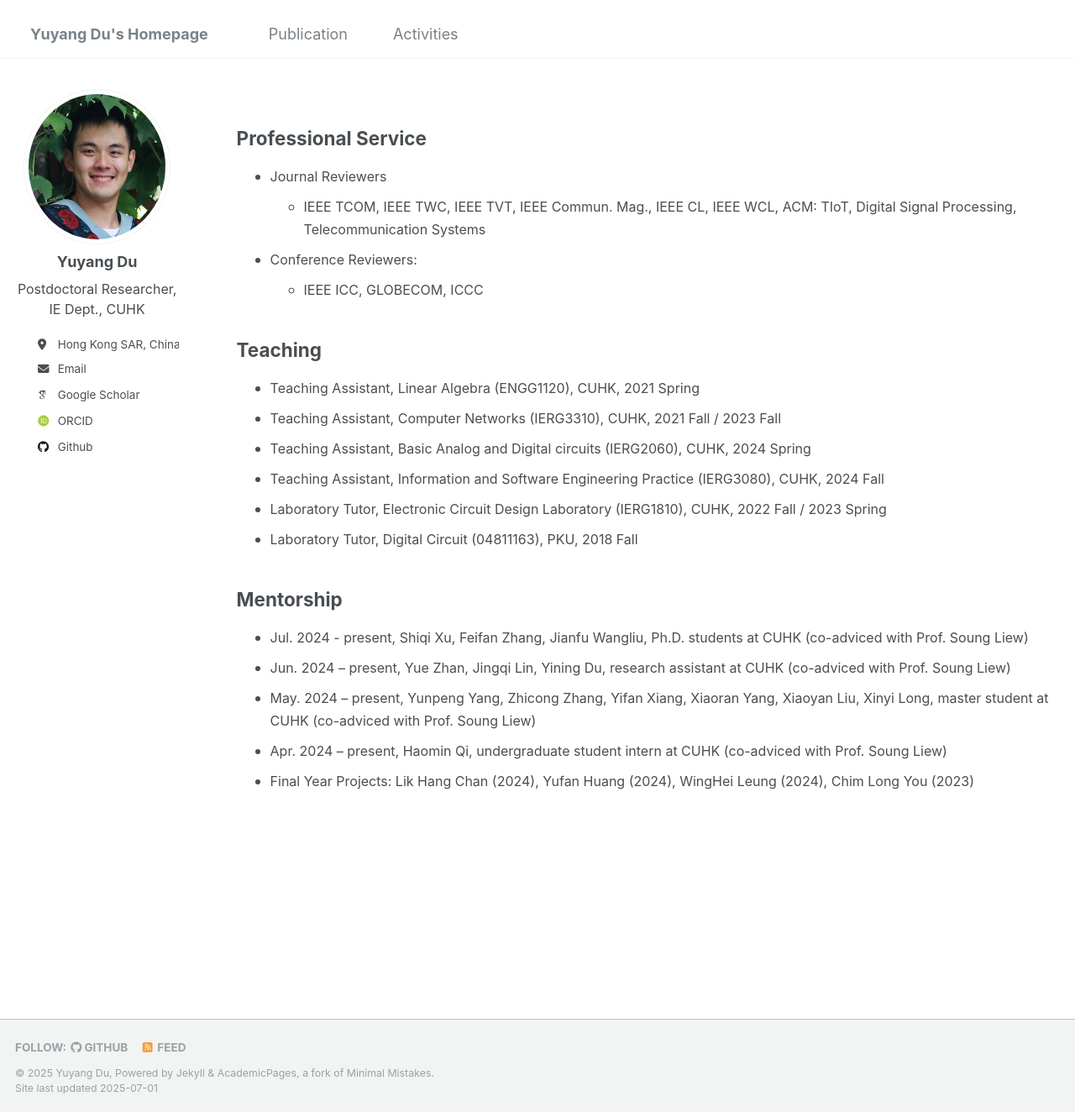
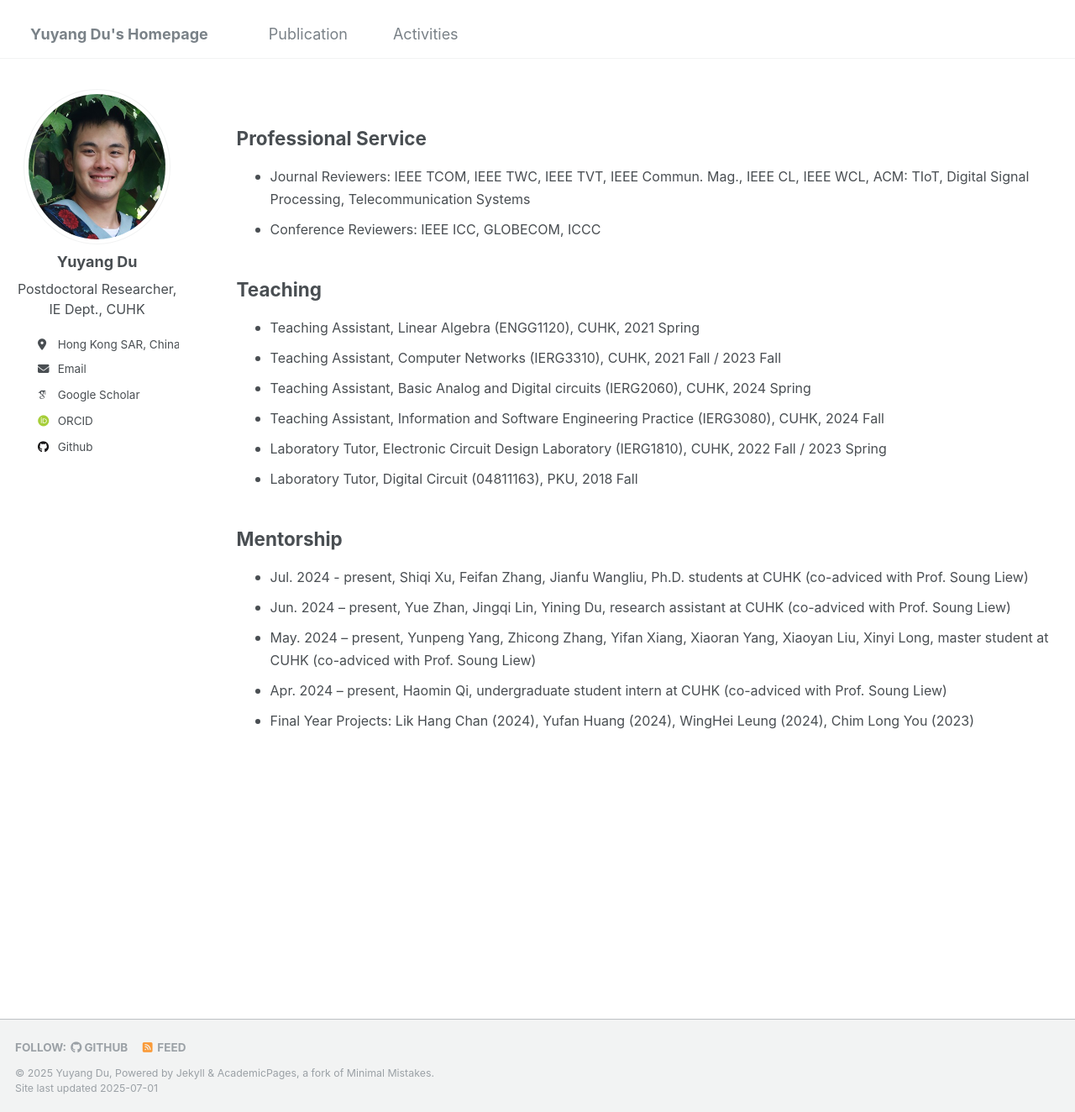
Before and after one commit to yuyangdu01/yuyangdu01.github.io, a Jekyll site: the page built from _pages/cv.md, in a window 1280 px wide and 1324 px high. Shown: the whole window at 84% size. Built offline with Jekyll 4.4.1, drawn with Linux system fonts in a browser that asks for light colours; some web fonts are replaced.

Commit message:
Update cv.md

```diff
--- a/_pages/cv.md
+++ b/_pages/cv.md
@@ -9,10 +9,8 @@ redirect_from:
 
 Professional Service
 ------
-* <font size=3>Journal Reviewers</font>
-  + <font size=3>IEEE TCOM, IEEE TWC, IEEE TVT, IEEE Commun. Mag., IEEE CL, IEEE WCL, ACM: TIoT, Digital Signal Processing, Telecommunication Systems</font>
-* <font size=3>Conference Reviewers:</font>
-  + <font size=3>IEEE ICC, GLOBECOM, ICCC</font>
+* <font size=3>Journal Reviewers: IEEE TCOM, IEEE TWC, IEEE TVT, IEEE Commun. Mag., IEEE CL, IEEE WCL, ACM: TIoT, Digital Signal Processing, Telecommunication Systems</font>
+* <font size=3>Conference Reviewers: IEEE ICC, GLOBECOM, ICCC</font>
 
 Teaching
 ------
```
